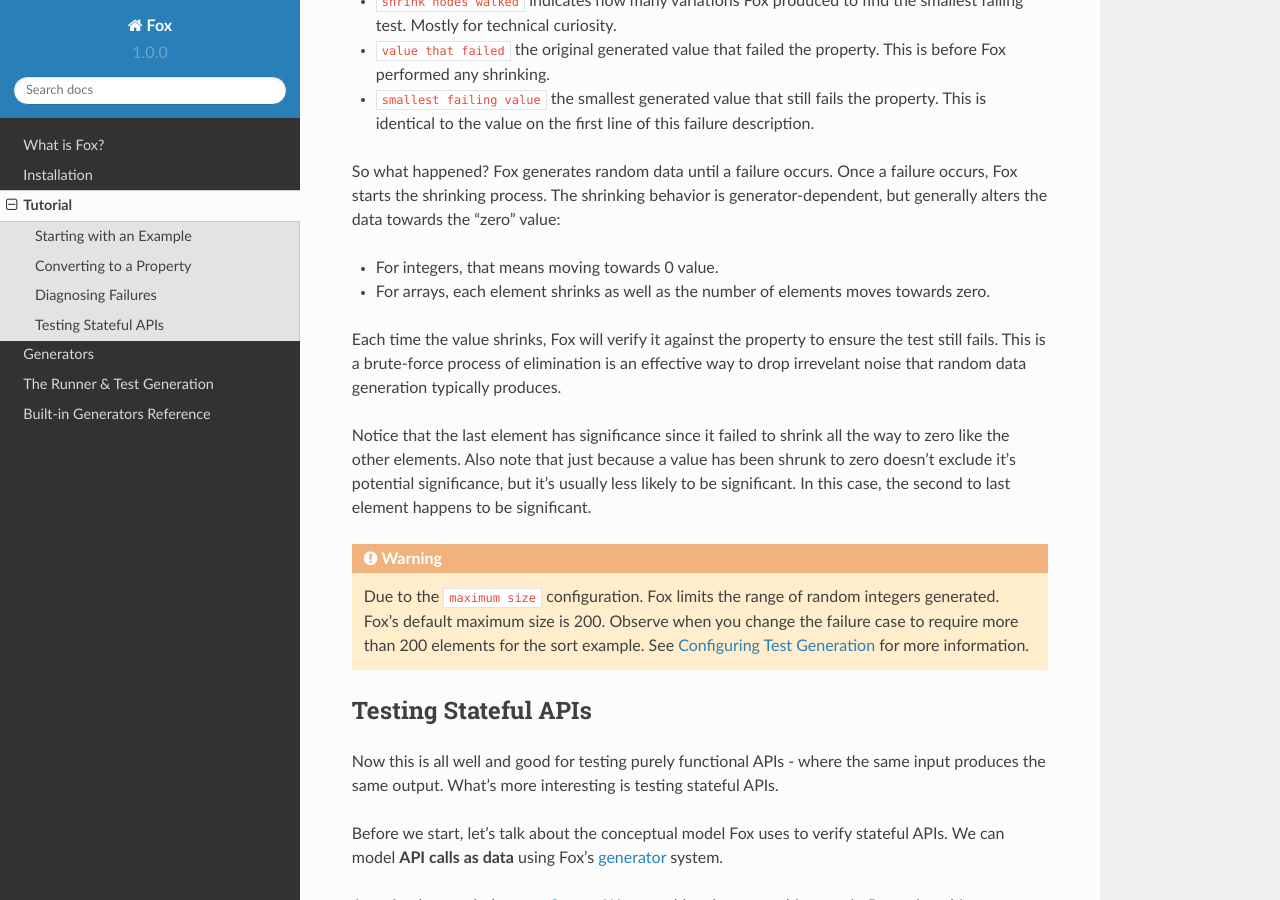
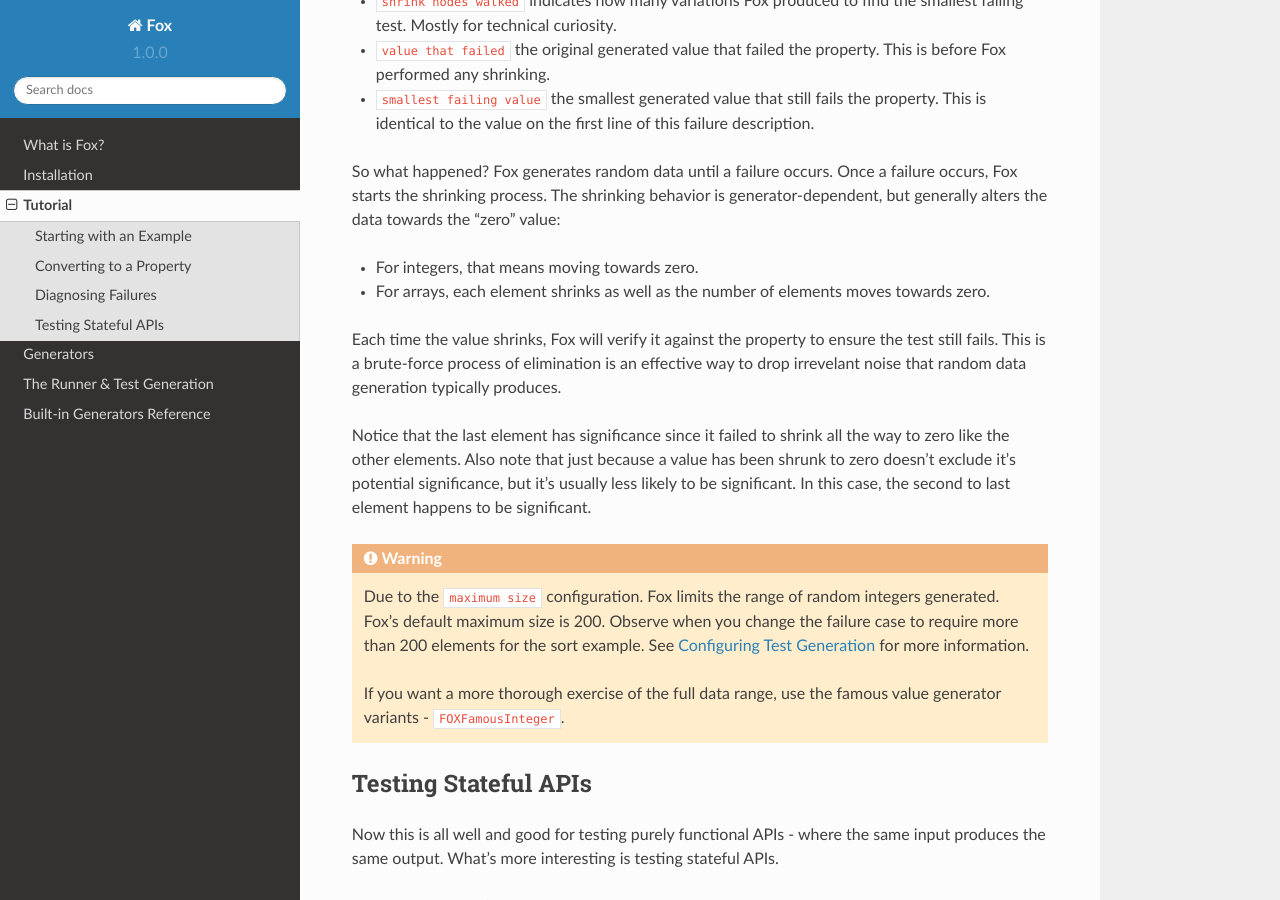
Before and after one commit to jeffh/Fox, a Sphinx documentation site: the page built from docs/source/tutorial.rst, in a window 1280 px wide and 900 px high, scrolled down 3496 px. Built offline with Sphinx 7.4.7 and the Read the Docs theme 2.0.0, drawn with Linux system fonts in a browser that asks for light colours; some of the changed text lies outside the part shown.

Commit message:
Minor corrections to the tutorial.

```diff
--- a/docs/source/tutorial.rst
+++ b/docs/source/tutorial.rst
@@ -108,7 +108,7 @@
         return sortedNumbers;
     }
 
-Some nefarious little code we added there! We run again we get to see Fox work::
+Some nefarious code we added there! We run Fox again to see the magic::
 
     Property failed with: ( 0, 0, 0, 0, "-1" )
     Location:   // /Users/jeff/workspace/FoxExample/FoxExampleTests/FoxExampleTests.m:41
@@ -186,7 +186,7 @@
 failure occurs, Fox starts the shrinking process. The shrinking behavior is
 generator-dependent, but generally alters the data towards the "zero" value:
 
-- For integers, that means moving towards 0 value.
+- For integers, that means moving towards zero.
 - For arrays, each element shrinks as well as the number of elements
   moves towards zero.
 
@@ -206,6 +206,9 @@
              Observe when you change the failure case to require more than 200
              elements for the sort example. See :ref:`Configuring Test
              Generation` for more information.
+
+             If you want a more thorough exercise of the full data range, use
+             the famous value generator variants - ``FOXFamousInteger``.
 
 Testing Stateful APIs
 ---------------------
```
